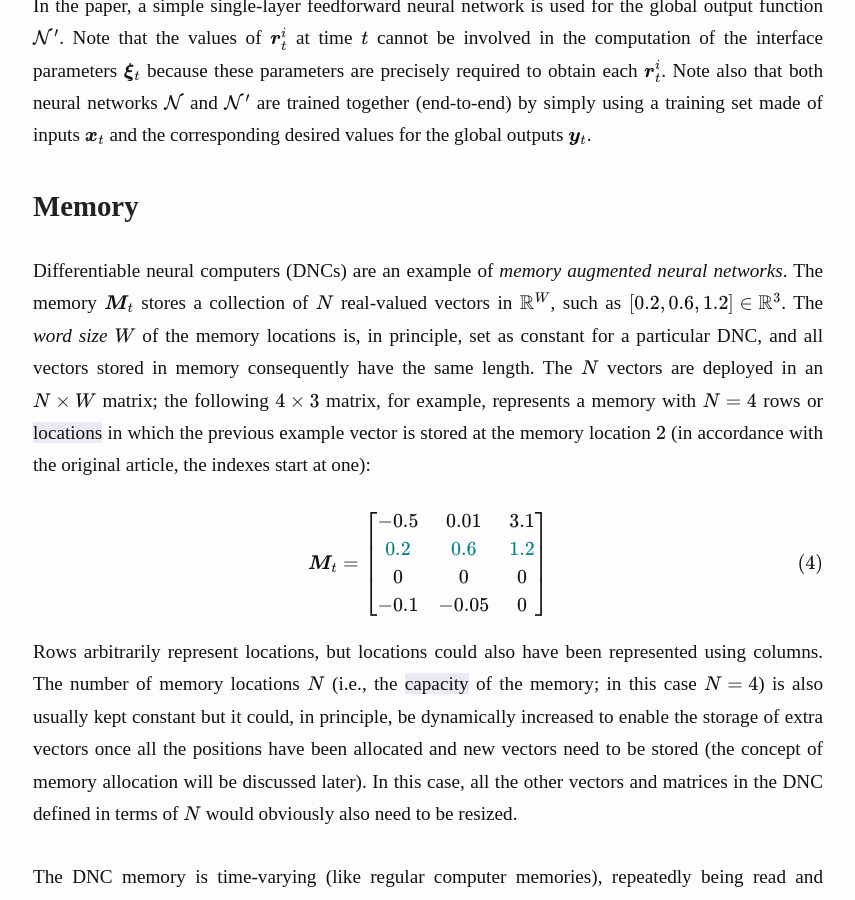
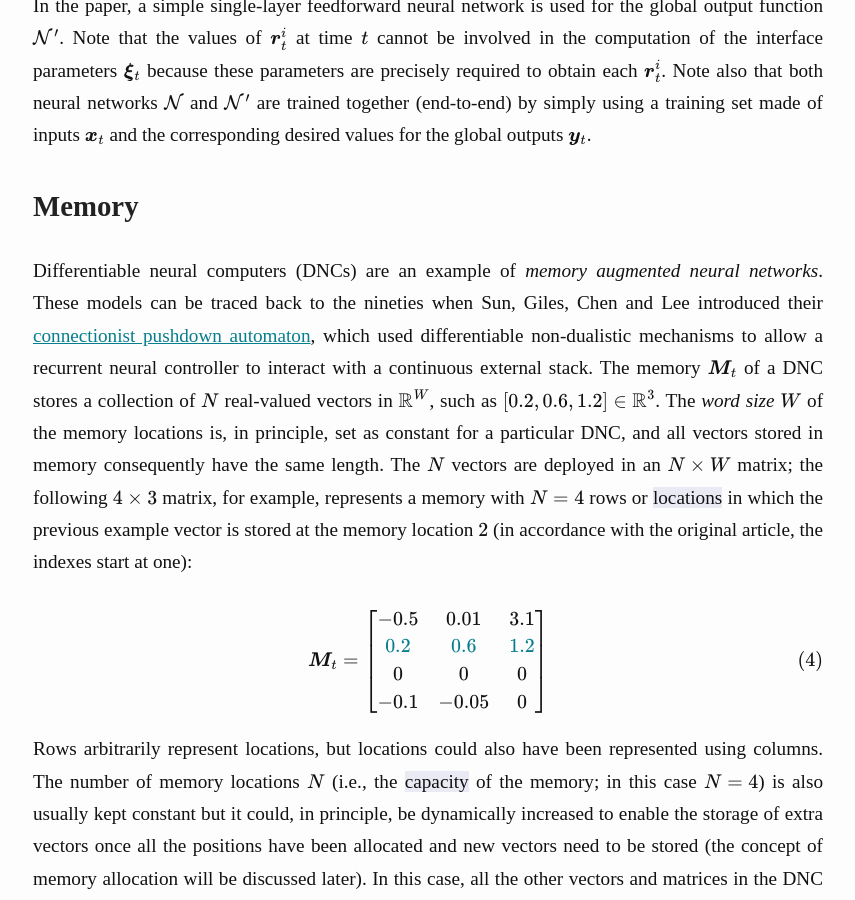
Before and after one commit to jaspock/funicular, a Jekyll site: the page built from dnc.md, in a window 1280 px wide and 900 px high, scrolled down 4281 px. Shown: the whole window, without its empty margins (212-1067 px from the left). Built offline with Jekyll 4.4.1, drawn with Linux system fonts in a browser that asks for light colours; some web fonts are replaced; formulas are drawn with MathJax 3; comment, search, counter and statistics services are not loaded.

Commit message:
Added mention to neural pushdown automata

```diff
--- a/dnc.md
+++ b/dnc.md
@@ -98,7 +98,7 @@ In the paper, a simple single-layer feedforward neural network is used for the g
 
 ## Memory
 
-Differentiable neural computers (DNCs) are an example of *memory augmented neural networks*. The memory $\b{M}_t$ stores a collection of $N$ real-valued vectors in $\R^W$, such as $[0.2, 0.6, 1.2] \in \R^3$. The *word size* $W$ of the memory locations is, in principle, set as constant for a particular DNC, and all vectors stored in memory  consequently have the same length. The $N$ vectors are deployed in an $N \times W$ matrix; the following $4 \times 3$ matrix, for example, represents a memory with $N=4$ rows or <span class="term" markdown="1">locations</span> in which the previous example vector is stored at the memory location $2$ (in accordance with the original article, the indexes start at one):
+Differentiable neural computers (DNCs) are an example of *memory augmented neural networks*. These models can be traced back to the nineties when Sun, Giles, Chen and Lee introduced their [connectionist pushdown automaton](http://citeseerx.ist.psu.edu/viewdoc/download?doi=10.1.1.147.3750&rep=rep1&type=pdf), which used differentiable non-dualistic mechanisms to allow a recurrent neural controller to interact with a continuous external stack. The memory $\b{M}_t$ of a DNC stores a collection of $N$ real-valued vectors in $\R^W$, such as $[0.2, 0.6, 1.2] \in \R^3$. The *word size* $W$ of the memory locations is, in principle, set as constant for a particular DNC, and all vectors stored in memory  consequently have the same length. The $N$ vectors are deployed in an $N \times W$ matrix; the following $4 \times 3$ matrix, for example, represents a memory with $N=4$ rows or <span class="term" markdown="1">locations</span> in which the previous example vector is stored at the memory location $2$ (in accordance with the original article, the indexes start at one):
 
 $$
 \b{M}_t =
```
